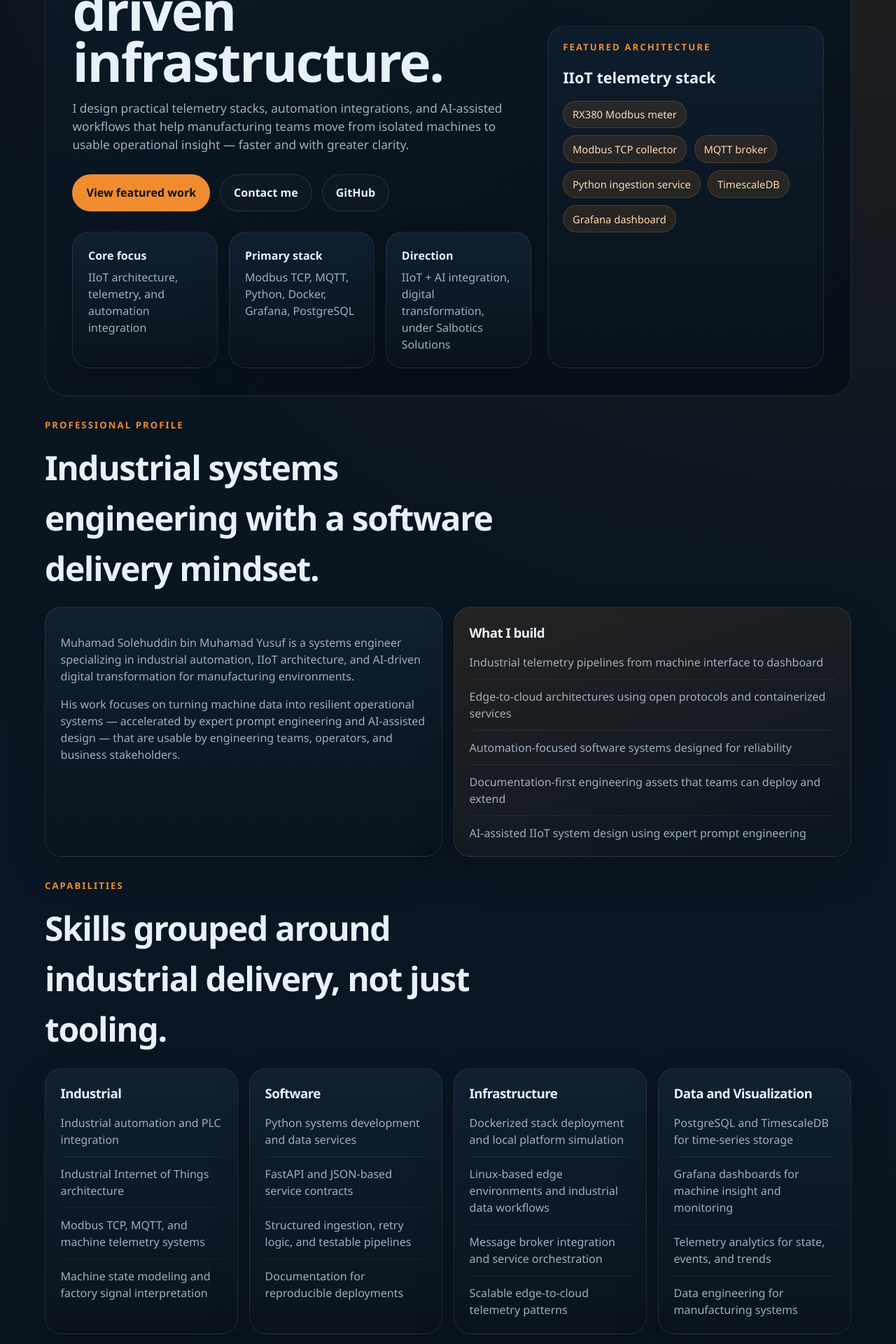
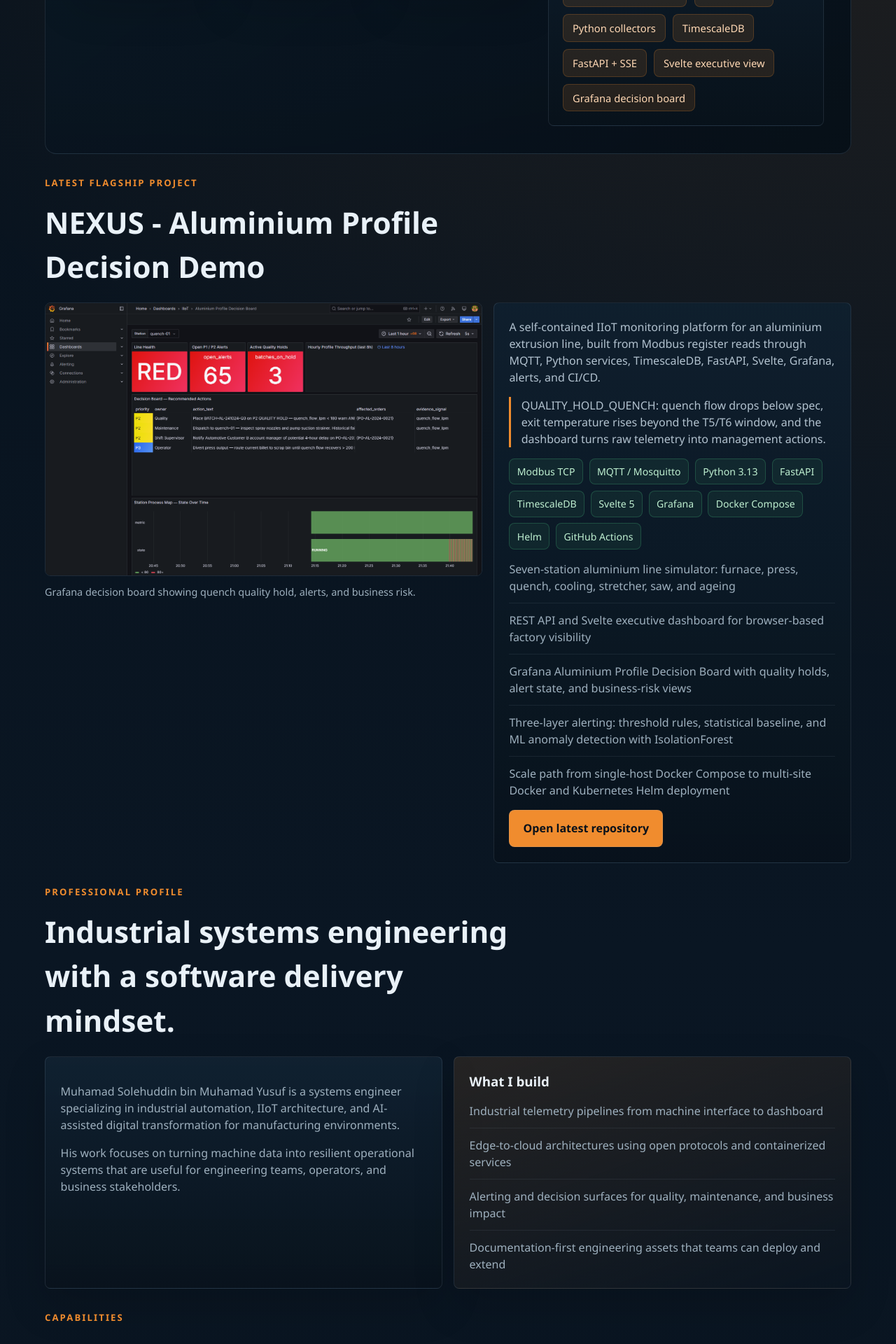
Before and after one commit to SaladinIART/SaladinIART.github.io, a React (Vite) app: page / in a window 1280 px wide. Shown: the part 720-2640 px from the top of the page at 70% size. Built offline with nearby package versions, Linux system fonts and the light colour scheme.

Commit message:
Highlight NEXUS aluminium demo

```diff
--- a/src/App.jsx
+++ b/src/App.jsx
@@ -1,6 +1,7 @@
 import profileImage from "../images/profile.png";
 import heroImage from "../images/banner.jpg";
-import { architectureFlow, projects, skillGroups } from "./data";
+import dashboardImage from "../images/nexus-aluminium-dashboard.png";
+import { architectureFlow, latestProject, projects, skillGroups } from "./data";
 
 function App() {
   return (
@@ -24,44 +25,44 @@
       <main className="page">
         <section className="hero" id="hero">
           <div className="hero-copy">
-            <p className="eyebrow">Industrial automation, IIoT, and AI-driven system design</p>
-            <h1>Bridging factory systems with modern software and AI-driven infrastructure.</h1>
+            <p className="eyebrow">Latest build: NEXUS Aluminium Profile Decision Demo</p>
+            <h1>Salbotics Solutions</h1>
             <p className="lead">
-              I design practical telemetry stacks, automation integrations, and AI-assisted
-              workflows that help manufacturing teams move from isolated machines to usable
-              operational insight — faster and with greater clarity.
+              Industrial automation and IIoT portfolio focused on turning machine data into
+              decision-ready systems for manufacturing teams, from factory floor signals to
+              executive dashboards.
             </p>
             <div className="actions">
-              <a className="button button-primary" href="#projects">
-                View featured work
+              <a className="button button-primary" href="#latest">
+                View latest project
+              </a>
+              <a className="button button-secondary" href={latestProject.repo}>
+                Open GitHub repo
               </a>
               <a className="button button-secondary" href="mailto:solehuddin@salbotics.uk">
                 Contact me
               </a>
-              <a className="button button-secondary" href="https://github.com/SaladinIART">
-                GitHub
-              </a>
             </div>
             <div className="stats">
               <article>
-                <strong>Core focus</strong>
-                <span>IIoT architecture, telemetry, and automation integration</span>
+                <strong>Newest project</strong>
+                <span>Runnable aluminium extrusion decision demo with live alerts</span>
               </article>
               <article>
                 <strong>Primary stack</strong>
-                <span>Modbus TCP, MQTT, Python, Docker, Grafana, PostgreSQL</span>
+                <span>Modbus TCP, MQTT, Python, TimescaleDB, FastAPI, Svelte, Grafana</span>
               </article>
               <article>
-                <strong>Direction</strong>
-                <span>IIoT + AI integration, digital transformation, under Salbotics Solutions</span>
+                <strong>Demo surfaces</strong>
+                <span>Executive web app, Grafana decision board, API docs, and runbooks</span>
               </article>
             </div>
           </div>
           <div className="hero-visual">
             <img src={profileImage} alt="Muhamad Solehuddin bin Muhamad Yusuf" />
             <div className="hero-card">
-              <p className="eyebrow">Featured architecture</p>
-              <h2>IIoT telemetry stack</h2>
+              <p className="eyebrow">Architecture flow</p>
+              <h2>Factory floor to decision desk</h2>
               <div className="flow">
                 {architectureFlow.map((step) => (
                   <span key={step}>{step}</span>
@@ -70,6 +71,36 @@
             </div>
           </div>
           <img className="hero-background" src={heroImage} alt="" />
+        </section>
+
+        <section className="section latest-project" id="latest">
+          <div className="section-heading">
+            <p className="eyebrow">{latestProject.label}</p>
+            <h2>{latestProject.title}</h2>
+          </div>
+          <div className="latest-layout">
+            <figure className="dashboard-shot">
+              <img src={dashboardImage} alt="Grafana Aluminium Profile Decision Board" />
+              <figcaption>Grafana decision board showing quench quality hold, alerts, and business risk.</figcaption>
+            </figure>
+            <div className="latest-copy">
+              <p>{latestProject.summary}</p>
+              <p className="scenario">{latestProject.scenario}</p>
+              <div className="chip-row">
+                {latestProject.stack.map((item) => (
+                  <span key={item}>{item}</span>
+                ))}
+              </div>
+              <ul className="list">
+                {latestProject.highlights.map((highlight) => (
+                  <li key={highlight}>{highlight}</li>
+                ))}
+              </ul>
+              <a className="button button-primary latest-button" href={latestProject.repo}>
+                Open latest repository
+              </a>
+            </div>
+          </div>
         </section>
 
         <section className="section section-grid" id="about">
@@ -81,13 +112,12 @@
             <article className="panel">
               <p>
                 Muhamad Solehuddin bin Muhamad Yusuf is a systems engineer specializing in
-                industrial automation, IIoT architecture, and AI-driven digital transformation for
-                manufacturing environments.
+                industrial automation, IIoT architecture, and AI-assisted digital transformation
+                for manufacturing environments.
               </p>
               <p>
-                His work focuses on turning machine data into resilient operational systems —
-                accelerated by expert prompt engineering and AI-assisted design — that are usable
-                by engineering teams, operators, and business stakeholders.
+                His work focuses on turning machine data into resilient operational systems that
+                are useful for engineering teams, operators, and business stakeholders.
               </p>
             </article>
             <article className="panel panel-accent">
@@ -95,9 +125,8 @@
               <ul className="list">
                 <li>Industrial telemetry pipelines from machine interface to dashboard</li>
                 <li>Edge-to-cloud architectures using open protocols and containerized services</li>
-                <li>Automation-focused software systems designed for reliability</li>
+                <li>Alerting and decision surfaces for quality, maintenance, and business impact</li>
                 <li>Documentation-first engineering assets that teams can deploy and extend</li>
-                <li>AI-assisted IIoT system design using expert prompt engineering</li>
               </ul>
             </article>
           </div>
@@ -149,19 +178,19 @@
         <section className="section contact-section" id="contact">
           <div className="section-heading">
             <p className="eyebrow">Vision and contact</p>
-            <h2>Building practical Industry 4.0 and AI-integrated systems under Salbotics Solutions.</h2>
+            <h2>Building practical Industry 4.0 systems under Salbotics Solutions.</h2>
           </div>
           <div className="grid-two">
             <article className="panel">
               <p>
-                I am positioning my work toward IIoT + AI integration, industrial platform
-                engineering, and digital transformation projects that improve productivity and human
-                capability in factory environments.
+                I am positioning my work toward IIoT integration, industrial platform engineering,
+                and digital transformation projects that improve productivity and human capability
+                in factory environments.
               </p>
               <p>
-                I am especially interested in practical OT-IT integration, AI-driven telemetry
-                architectures, and the engineering patterns — including expert prompt engineering —
-                that accelerate how modern industrial systems are designed and delivered.
+                I am especially interested in practical OT-IT integration, telemetry architectures,
+                and the engineering patterns that make modern industrial systems maintainable over
+                time.
               </p>
             </article>
             <article className="panel panel-accent">
--- a/src/data.js
+++ b/src/data.js
@@ -1,85 +1,115 @@
+export const latestProject = {
+  label: "Latest flagship project",
+  title: "NEXUS - Aluminium Profile Decision Demo",
+  repo: "https://github.com/SaladinIART/salbotics-iiot-aluminium-demo",
+  summary:
+    "A self-contained IIoT monitoring platform for an aluminium extrusion line, built from Modbus register reads through MQTT, Python services, TimescaleDB, FastAPI, Svelte, Grafana, alerts, and CI/CD.",
+  scenario:
+    "QUALITY_HOLD_QUENCH: quench flow drops below spec, exit temperature rises beyond the T5/T6 window, and the dashboard turns raw telemetry into management actions.",
+  highlights: [
+    "Seven-station aluminium line simulator: furnace, press, quench, cooling, stretcher, saw, and ageing",
+    "REST API and Svelte executive dashboard for browser-based factory visibility",
+    "Grafana Aluminium Profile Decision Board with quality holds, alert state, and business-risk views",
+    "Three-layer alerting: threshold rules, statistical baseline, and ML anomaly detection with IsolationForest",
+    "Scale path from single-host Docker Compose to multi-site Docker and Kubernetes Helm deployment",
+  ],
+  stack: [
+    "Modbus TCP",
+    "MQTT / Mosquitto",
+    "Python 3.13",
+    "FastAPI",
+    "TimescaleDB",
+    "Svelte 5",
+    "Grafana",
+    "Docker Compose",
+    "Helm",
+    "GitHub Actions",
+  ],
+};
+
 export const skillGroups = [
   {
     title: "Industrial",
     items: [
       "Industrial automation and PLC integration",
-      "Industrial Internet of Things architecture",
+      "Aluminium extrusion process modeling",
       "Modbus TCP, MQTT, and machine telemetry systems",
-      "Machine state modeling and factory signal interpretation",
+      "ISA-95 topic hierarchy and factory asset semantics",
     ],
   },
   {
     title: "Software",
     items: [
-      "Python systems development and data services",
-      "FastAPI and JSON-based service contracts",
-      "Structured ingestion, retry logic, and testable pipelines",
-      "Documentation for reproducible deployments",
+      "Python services for collection, ingestion, and alerting",
+      "FastAPI REST and server-sent event streams",
+      "Svelte and Vite frontend delivery",
+      "Typed contracts, tests, and architecture decision records",
     ],
   },
   {
     title: "Infrastructure",
     items: [
-      "Dockerized stack deployment and local platform simulation",
-      "Linux-based edge environments and industrial data workflows",
-      "Message broker integration and service orchestration",
-      "Scalable edge-to-cloud telemetry patterns",
+      "Docker Compose for single-command local deployment",
+      "Kubernetes and Helm scale path for multi-site operations",
+      "Mosquitto now, EMQX cluster path for larger deployments",
+      "CI/CD with GitHub Actions on every push",
     ],
   },
   {
     title: "Data and Visualization",
     items: [
-      "PostgreSQL and TimescaleDB for time-series storage",
-      "Grafana dashboards for machine insight and monitoring",
-      "Telemetry analytics for state, events, and trends",
-      "Data engineering for manufacturing systems",
+      "TimescaleDB hypertables, views, and decision-board queries",
+      "Grafana dashboards for quality, business, and station risk",
+      "Executive KPI views for OEE, alerts, assets, and production signals",
+      "Alert deduplication, routing, and acknowledgement workflows",
     ],
   },
   {
-    title: "AI & Digital Transformation",
+    title: "AI and Decision Support",
     items: [
-      "Expert prompt engineering for IIoT system design and architecture",
-      "AI-assisted telemetry pipeline design and optimization",
-      "LLM-driven rapid prototyping of industrial data workflows",
-      "Digital transformation strategy for manufacturing environments",
+      "IsolationForest anomaly detection for offline industrial alerts",
+      "Statistical baselines layered with deterministic thresholds",
+      "Structured agentic scaffold with architecture ownership",
+      "Decision surfaces designed for managers, operators, and engineers",
     ],
   },
 ];
 
 export const architectureFlow = [
-  "RX380 Modbus meter",
-  "Modbus TCP collector",
-  "MQTT broker",
-  "Python ingestion service",
+  "7-station Modbus sim",
+  "MQTT topics",
+  "Python collectors",
   "TimescaleDB",
-  "Grafana dashboard",
+  "FastAPI + SSE",
+  "Svelte executive view",
+  "Grafana decision board",
 ];
 
 export const projects = [
   {
-    label: "Featured build",
-    title: "NEXUS — IIoT Telemetry Stack",
+    label: "Latest build",
+    title: "NEXUS - Aluminium Profile Decision Demo",
     summary:
-      "A full-stack industrial IoT monitoring platform built for manufacturing environments. Eight integrated layers from field data collection to ML-based anomaly detection, scalable from a single Docker host to multi-site Kubernetes deployment.",
+      "A runnable aluminium extrusion decision demo that turns simulated machine signals into live dashboards, alerts, and executive actions.",
     details: [
-      "Modbus TCP data collection → MQTT → FastAPI → TimescaleDB pipeline",
-      "Three-layer alerting: threshold rules, statistical baselines, ML anomaly detection",
-      "Svelte 5 frontend with Grafana dashboards for real-time machine insight",
-      "Scales from local Docker Compose to Kubernetes with autoscaling and health probes",
+      "Modbus TCP simulator covering seven aluminium production stations",
+      "MQTT, Python ingestion, TimescaleDB views, FastAPI, Svelte, and Grafana",
+      "QUALITY_HOLD_QUENCH scenario for quality, delay, and business-risk visibility",
+      "Deployable with Docker Compose, with documented paths to Tier 2 and Tier 3 scale",
     ],
-    link: "https://github.com/SaladinIART/IIoT-Telemetry-Stack",
+    link: "https://github.com/SaladinIART/salbotics-iiot-aluminium-demo",
     cta: "Open repository",
   },
   {
     label: "Real-world deployment",
     title: "Factory Energy Monitor",
     summary:
-      "A machine energy monitoring system originally deployed across 25 locations at a Malaysian manufacturer, where it became the department standard for production-line cost reporting — built in response to rising TNB tariffs and Malaysia's EECA 2024 energy compliance mandate.",
+      "A machine energy monitoring system originally deployed across production locations at a Malaysian manufacturer, then rebuilt as a portfolio-friendly open-source stack.",
     details: [
-      "Modbus TCP data collection from RX380 power meters on IRIV Cytron industrial PCs",
-      "Monthly energy cost dashboard used by management — RM30K–65K/month visibility",
-      "EECA 2024 context: mandatory energy audits for facilities consuming >21,600 GJ/year",
-      "Dockerized open-source version with 4-zone simulated factory load profiles and RM cost tracking",
+      "Modbus TCP data collection from industrial power meters",
+      "Monthly energy cost dashboard for management visibility",
+      "Factory-load simulation with RM cost tracking",
+      "Dockerized open-source version for reproducible demonstration",
     ],
     link: "https://github.com/SaladinIART/factory-energy-monitor",
     cta: "Open repository",
@@ -88,12 +118,12 @@
     label: "Infrastructure",
     title: "Edge Telemetry Platform",
     summary:
-      "A compact edge-computing telemetry stack demonstrating Kubernetes operations on local hardware — persistent storage, autoscaling, health probes, Prometheus metrics, and secrets management on a single Windows 11 machine.",
+      "A compact edge-computing telemetry stack demonstrating local Kubernetes operations, persistent storage, health probes, metrics, and secrets management.",
     details: [
-      "Three-tier architecture: simulator → FastAPI → PostgreSQL, fully containerized",
-      "Kubernetes (Minikube) with HPA autoscaling, configmaps, and persistent volumes",
+      "Three-tier architecture: simulator, FastAPI service, and PostgreSQL",
+      "Kubernetes with autoscaling, configmaps, and persistent volumes",
       "Prometheus metrics endpoint and health probe integration",
-      "Reproducible deployment designed for Windows 11 development environments",
+      "Reproducible Windows 11 development environment",
     ],
     link: "https://github.com/SaladinIART/edge-telemetry-platform",
     cta: "Open repository",
@@ -102,12 +132,12 @@
     label: "Robotics",
     title: "PicoClaw Line Robot",
     summary:
-      "An AI-assisted line-following robot architecture on Raspberry Pi Pico W — combining embedded control, distributed telemetry logging, and topological track mapping without GPS or cameras.",
+      "An AI-assisted line-following robot architecture on Raspberry Pi Pico W with embedded control, telemetry logging, and topological track mapping.",
     details: [
-      "Three-layer architecture: robot control, data logging, AI advisory (planned)",
-      "Recovery system: detects line loss, reverses, searches, and resumes autonomously",
-      "Topological mapping — robot learns track patterns from repeated runs",
-      "Docker-backed telemetry services with MQTT and SQLite for driving analytics",
+      "Three-layer architecture: robot control, data logging, and AI advisory",
+      "Recovery behavior for line loss, reverse, search, and resume",
+      "Topological mapping from repeated runs",
+      "Docker-backed telemetry services with MQTT and SQLite",
     ],
     link: "https://github.com/SaladinIART/PicoClaw_LineRobo",
     cta: "Open repository",
--- a/src/styles.css
+++ b/src/styles.css
@@ -2,7 +2,8 @@
   color-scheme: dark;
   font-family: "Segoe UI", "Inter", sans-serif;
   background:
-    radial-gradient(circle at top right, rgba(240, 140, 46, 0.16), transparent 30%),
+    radial-gradient(circle at top right, rgba(240, 140, 46, 0.14), transparent 30%),
+    radial-gradient(circle at bottom left, rgba(77, 201, 132, 0.08), transparent 24%),
     linear-gradient(180deg, #07111b, #0a1623 38%, #08111a 100%);
   color: #e9f1f8;
   line-height: 1.5;
@@ -75,7 +76,7 @@
 .brand-mark {
   align-items: center;
   background: linear-gradient(135deg, #f08c2e, #ffbe7b);
-  border-radius: 16px;
+  border-radius: 8px;
   color: #08111a;
   display: inline-flex;
   font-size: 1rem;
@@ -111,7 +112,7 @@
 .hero {
   background: linear-gradient(145deg, rgba(11, 28, 42, 0.94), rgba(7, 17, 27, 0.98));
   border: 1px solid rgba(153, 177, 194, 0.14);
-  border-radius: 32px;
+  border-radius: 16px;
   display: grid;
   gap: 1.5rem;
   grid-template-columns: minmax(0, 1.25fr) minmax(320px, 0.75fr);
@@ -149,15 +150,15 @@
 .hero h1,
 .section h2,
 .panel h3 {
-  letter-spacing: -0.03em;
+  letter-spacing: 0;
   margin: 0;
 }
 
 .hero h1 {
-  font-size: clamp(2.8rem, 6vw, 5rem);
+  font-size: 4.6rem;
   line-height: 0.95;
   margin-bottom: 1rem;
-  max-width: 10ch;
+  max-width: 12ch;
 }
 
 .lead,
@@ -183,7 +184,7 @@
 
 .button {
   border: 1px solid rgba(153, 177, 194, 0.18);
-  border-radius: 999px;
+  border-radius: 8px;
   display: inline-flex;
   font-weight: 700;
   padding: 0.85rem 1.2rem;
@@ -214,7 +215,7 @@
 .panel {
   background: linear-gradient(180deg, rgba(17, 34, 50, 0.9), rgba(9, 19, 29, 0.96));
   border: 1px solid rgba(153, 177, 194, 0.14);
-  border-radius: 24px;
+  border-radius: 8px;
   box-shadow: 0 24px 60px rgba(0, 0, 0, 0.16);
   padding: 1.35rem;
 }
@@ -232,7 +233,7 @@
 .hero-visual img {
   aspect-ratio: 4 / 4.2;
   border: 1px solid rgba(153, 177, 194, 0.14);
-  border-radius: 28px;
+  border-radius: 8px;
   object-fit: cover;
   width: 100%;
 }
@@ -240,7 +241,7 @@
 .hero-card {
   background: linear-gradient(180deg, rgba(14, 30, 45, 0.96), rgba(8, 18, 27, 0.98));
   border: 1px solid rgba(153, 177, 194, 0.14);
-  border-radius: 24px;
+  border-radius: 8px;
   padding: 1.25rem;
 }
 
@@ -258,7 +259,7 @@
 .flow span {
   background: rgba(240, 140, 46, 0.12);
   border: 1px solid rgba(240, 140, 46, 0.22);
-  border-radius: 999px;
+  border-radius: 8px;
   color: #ffd8b4;
   font-size: 0.92rem;
   padding: 0.48rem 0.8rem;
@@ -274,7 +275,7 @@
 }
 
 .section-heading h2 {
-  font-size: clamp(1.9rem, 4vw, 3rem);
+  font-size: 2.65rem;
 }
 
 .grid-two,
@@ -289,11 +290,11 @@
 }
 
 .skills-grid {
-  grid-template-columns: repeat(4, minmax(0, 1fr));
+  grid-template-columns: repeat(auto-fit, minmax(220px, 1fr));
 }
 
 .projects-grid {
-  grid-template-columns: repeat(3, minmax(0, 1fr));
+  grid-template-columns: repeat(2, minmax(0, 1fr));
 }
 
 .panel-accent {
@@ -349,14 +350,81 @@
   text-decoration: none;
 }
 
+.latest-project {
+  scroll-margin-top: 6rem;
+}
+
+.latest-layout {
+  align-items: start;
+  display: grid;
+  gap: 1rem;
+  grid-template-columns: minmax(0, 1.1fr) minmax(320px, 0.9fr);
+}
+
+.dashboard-shot {
+  margin: 0;
+}
+
+.dashboard-shot img {
+  aspect-ratio: 16 / 10;
+  border: 1px solid rgba(153, 177, 194, 0.14);
+  border-radius: 8px;
+  object-fit: cover;
+  object-position: top left;
+  width: 100%;
+}
+
+.dashboard-shot figcaption {
+  color: #9eb0be;
+  font-size: 0.9rem;
+  margin-top: 0.75rem;
+}
+
+.latest-copy {
+  background: linear-gradient(180deg, rgba(15, 32, 47, 0.92), rgba(8, 18, 28, 0.96));
+  border: 1px solid rgba(153, 177, 194, 0.14);
+  border-radius: 8px;
+  padding: 1.35rem;
+}
+
+.latest-copy p {
+  color: #b2c2cf;
+  margin-top: 0;
+}
+
+.scenario {
+  border-left: 3px solid #f08c2e;
+  padding-left: 0.9rem;
+}
+
+.chip-row {
+  display: flex;
+  flex-wrap: wrap;
+  gap: 0.55rem;
+  margin: 1rem 0;
+}
+
+.chip-row span {
+  background: rgba(77, 201, 132, 0.08);
+  border: 1px solid rgba(77, 201, 132, 0.24);
+  border-radius: 8px;
+  color: #bff0d1;
+  font-size: 0.88rem;
+  padding: 0.45rem 0.65rem;
+}
+
+.latest-button {
+  margin-top: 1rem;
+}
+
 @media (max-width: 1050px) {
   .hero {
     grid-template-columns: 1fr;
   }
 
-  .skills-grid,
+  .latest-layout,
   .projects-grid {
-    grid-template-columns: repeat(2, minmax(0, 1fr));
+    grid-template-columns: 1fr;
   }
 }
 
@@ -378,6 +446,14 @@
     padding-right: 1rem;
   }
 
+  .hero h1 {
+    font-size: 3rem;
+  }
+
+  .section-heading h2 {
+    font-size: 2rem;
+  }
+
   .grid-two,
   .skills-grid,
   .projects-grid,
```
Also changed, not shown: images/nexus-aluminium-dashboard.png (added).
